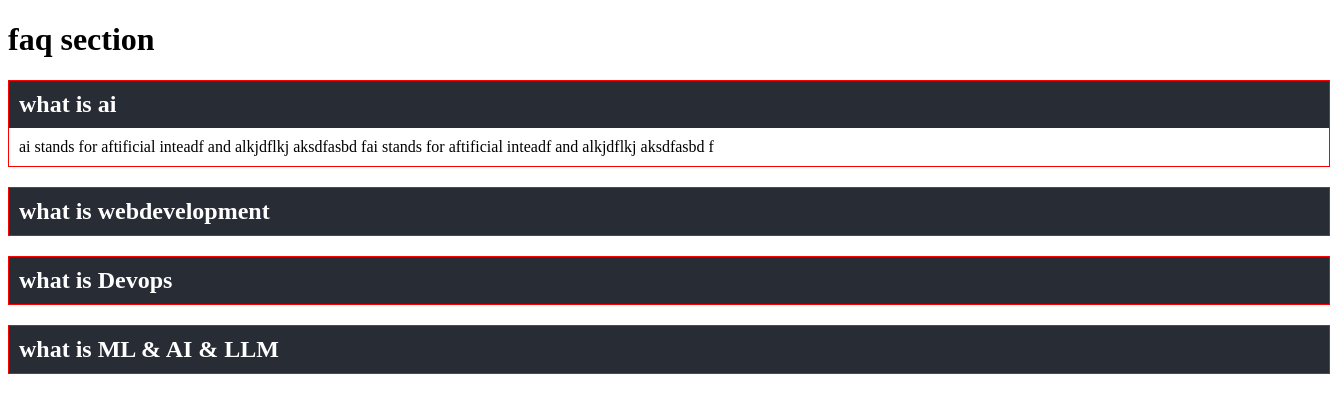
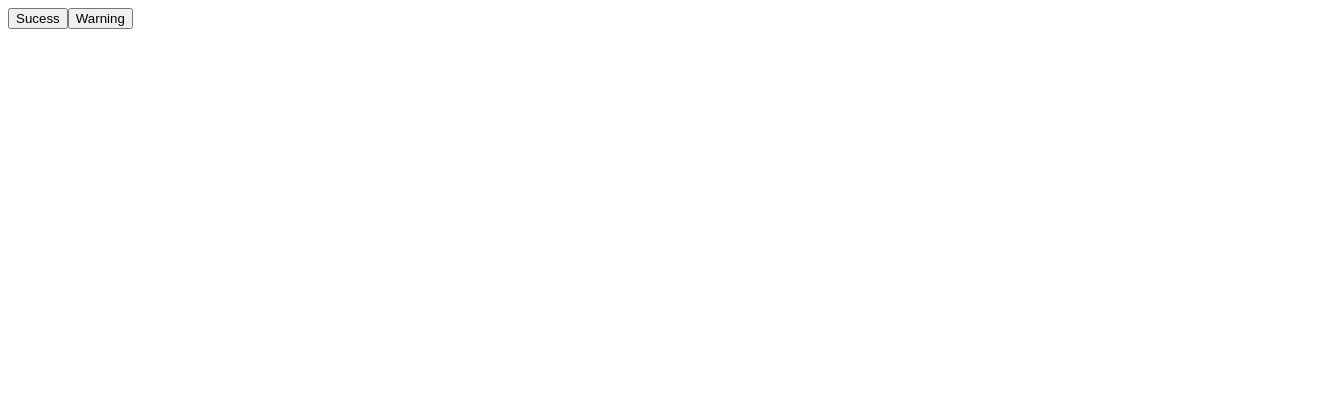
Before and after one commit to SaimrRazaAly/React_Full_Learning, a React (Vite) app: page / in a window 1280 px wide. Shown: the top 412 px of the page, 1330 px wide, since content can reach past the window. Built offline with nearby package versions, Linux system fonts and the light colour scheme.

Commit message:
Downloading React Notifcations

```diff
--- a/package.json
+++ b/package.json
@@ -16,7 +16,8 @@
     "@fortawesome/free-solid-svg-icons": "^6.5.2",
     "@fortawesome/react-fontawesome": "^0.2.2",
     "react": "^18.3.1",
-    "react-dom": "^18.3.1"
+    "react-dom": "^18.3.1",
+    "react-toastify": "^10.0.5"
   },
   "devDependencies": {
     "@types/react": "^18.3.3",
--- a/src/App.jsx
+++ b/src/App.jsx
@@ -10,6 +10,7 @@ import PAssWord_Show from './UseState Exercises/Projects/PAssWord_Show'
 import ToogleMEnue from './UseState Exercises/Projects/ToogleMEnue'
 import FAQSection from './UseState Exercises/Projects/HugeProjects/FAQSection'
 import FaqBox from './UseState Exercises/Projects/HugeProjects/AllFaqComponents/FaqBox'
+import Notification from './ReactNotifications/Notification'
 
 function App() {
 
@@ -23,7 +24,8 @@ function App() {
 {/* <PAssWord_Show/> */}
 {/* <ToogleMEnue/> */}
 {/* <FAQSection/> */}
-<FaqBox/>
+{/* <FaqBox/> */}
+<Notification/>
     </>
   )
 }
--- /dev/null
+++ b/src/ReactNotifications/Notification.jsx
@@ -0,0 +1,17 @@
+import 'react-toastify/dist/ReactToastify.css';
+
+import { ToastContainer, toast } from 'react-toastify';
+const Notification = () => {
+
+  const notify = () => toast("Wow so easy!");
+  return (
+  <>
+  <button onClick={notify}>Sucess</button>
+  <button  onClick={notify}>Warning</button>
+   <ToastContainer />
+  </>
+
+  )
+}
+
+export default Notification
--- a/src/UseState Exercises/Projects/HugeProjects/AllFaqComponents/FaqBox.jsx
+++ b/src/UseState Exercises/Projects/HugeProjects/AllFaqComponents/FaqBox.jsx
@@ -15,7 +15,7 @@ let faqTData = questions.map((details,i)=>{
   }
   // here we will pass the data
   return(
-    <Box finalData={FaqDetails} />
+    <Box finalData={FaqDetails} key={i}/>
 
   )
 })
```
Also changed, not shown: src/UseState Exercises/Projects/HugeProjects/AllFaqComponents/Boxi.jsx (+12 -12 lines), 1 other file (tests, documents, lock files or other folders).
